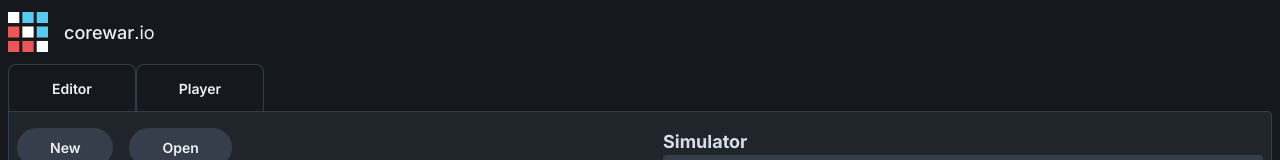
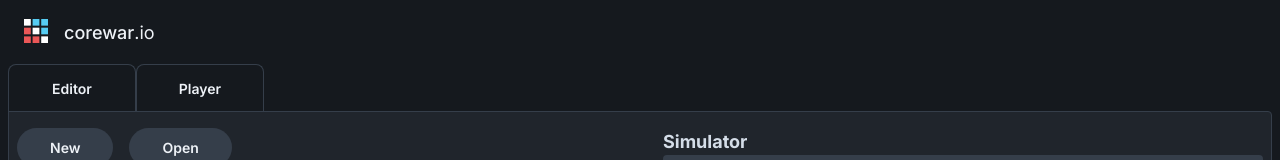
Before and after one commit to corewar/corewar.io, a React (Create React App) app in the folder packages/corewar-app/: page / in a window 1280 px wide. Shown: the top 160 px of the page. Built offline with nearby package versions, Linux system fonts and the light colour scheme.

Commit message:
add home link, for usability (a7y) -tm

```diff
--- a/packages/corewar-app/src/app-chrome/header.js
+++ b/packages/corewar-app/src/app-chrome/header.js
@@ -1,12 +1,15 @@
 import React from 'react'
 import { ReactComponent as Logo } from '../img/logo.svg'
+import { Link } from 'react-router-dom'
 
 const Header = () => (
-  <header className="w-full h-12 flex flex-row items-center">
-    <Logo title="corewar logo" />
-    <span className="ml-4 text-lg">
-      <span className="font-medium">corewar</span>.io
-    </span>
+  <header className="w-full h-12 pl-4 flex flex-row items-center">
+    <Link to="/" className="flex">
+      <Logo title="corewar logo" className="w-6 h-6" />
+      <span className="ml-4 text-lg">
+        <span className="font-medium">corewar</span>.io
+      </span>
+    </Link>
   </header>
 )
 
```
